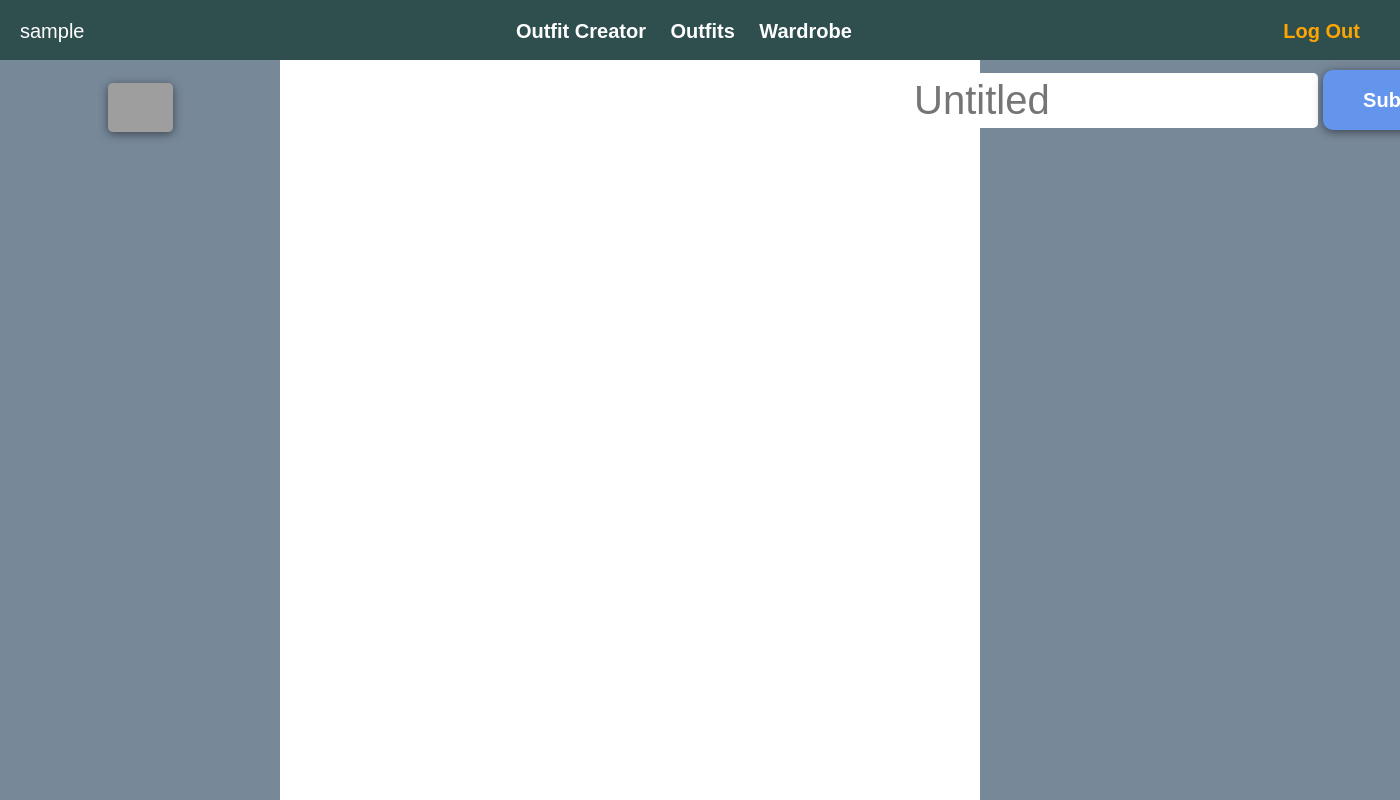
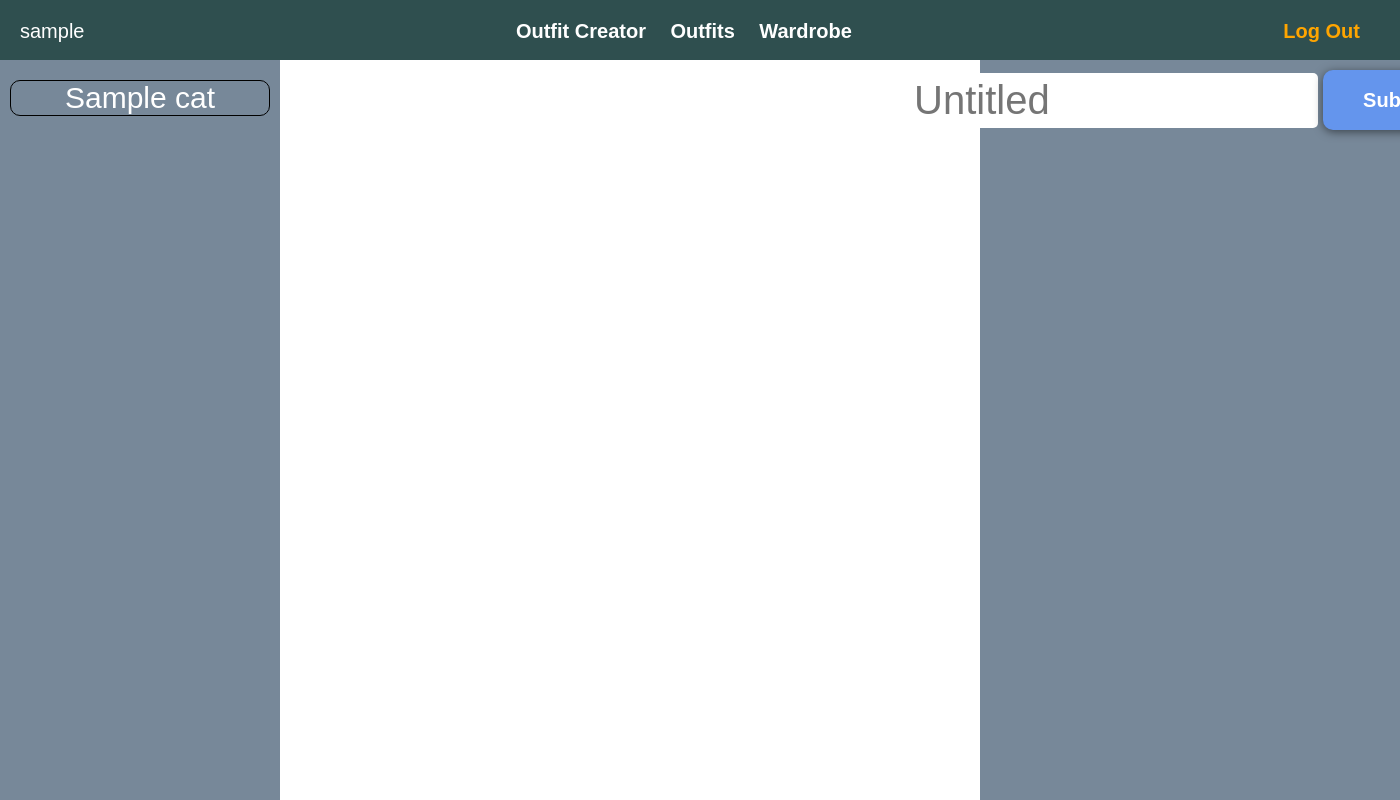
Before and after one commit to hoangthienan95/FashionApp, a Flask app: template templates/outfit_creator.html in a window 1400 px wide; the page is wider, and only the part inside the window is pictured. Run offline with Flask 2, Linux system fonts and the light colour scheme; the template is opened without the code that fills it: most values are stand-ins (such as "Sample title", 1, 10 or a date in 2020); parts of the project's set-up code (start-up, migrations or seed data) failed here and were passed over; grey boxes are pictures that could not be loaded.

Commit message:
Creator wardrobe organization

```diff
--- a/app.py
+++ b/app.py
@@ -99,21 +99,24 @@ def item_from_path(path: str) -> FashionItem:
     return db.session.query(FashionItem).filter(FashionItem.name == item_name).one()
 
 
+def by_category(items: List[FashionItem]) -> Dict[str, FashionItem]:
+    items_by_category = {k: [] for k in similarity.MERGED_CATEGORIES}
+    for item in items:
+        items_by_category[item.merged_category()].append(item)
+
+    return items_by_category
+
+
 @application.route('/wardrobe')
 def wardrobe():
     if USER_ID_KEY not in session:
         return redirect('/')
 
     user = db.session.query(User).filter(User.id == session[USER_ID_KEY]).one()
-
-    items_by_category = {k: [] for k in similarity.MERGED_CATEGORIES}
-    for item in user.wardrobe_items:
-        items_by_category[item.merged_category()].append(item)
-
     return render_template('wardrobe.html',
                            username=user.username,
                            user_wardrobe=user.wardrobe_items,
-                           wardrobe_by_category=items_by_category)
+                           wardrobe_by_category=by_category(user.wardrobe_items))
 
 
 @application.route('/randomize-wardrobe')
@@ -156,6 +159,7 @@ def outfit_creator():
     return render_template('outfit_creator.html',
                            username=user.username,
                            user_wardrobe=user.wardrobe_items,
+                           wardrobe_by_category=by_category(user.wardrobe_items),
                            categories=similarity.MERGED_CATEGORIES)
 
 
--- a/static/creator.js
+++ b/static/creator.js
@@ -148,3 +148,27 @@ async function submitOutfit() {
 document.getElementById('create-button').addEventListener('click', ev => {
     submitOutfit();
 });
+
+
+let wardrobeCategoryItems = document.querySelectorAll('.creator-wardrobe-category-items');
+
+function collapseExcept(element) {
+    if (element.classList.contains('hidden')){
+        for (let el of wardrobeCategoryItems) {
+            if (el !== element) {
+                el.classList.add('hidden');
+            }
+        }
+        element.classList.remove('hidden');
+    }
+    else {
+        element.classList.add('hidden')
+    }
+}
+
+for (let el of wardrobeCategoryItems) {
+    let name = el.parentElement.querySelector('.creator-wardrobe-category-name');
+    name.addEventListener('click', evt => {
+        collapseExcept(el);
+    });
+}
--- a/static/styles.css
+++ b/static/styles.css
@@ -173,13 +173,35 @@ body {
     width: 20%;
     height: 100%;
 
-    padding-top: 20px;
+    padding: 20px 10px 0;
     box-sizing: border-box;
-
     background-color: lightslategray;
+    text-align: center;
 
     overflow: scroll;
-    text-align: center;
+}
+
+.creator-wardrobe-category-name {
+    font-weight: normal;
+    font-size: 30px;
+
+    color: white;
+    cursor: pointer;
+}
+.creator-wardrobe-category-name:hover {
+    text-decoration: underline;
+}
+
+.creator-wardrobe-category {
+    border: 1px solid black;
+    border-radius: 10px;
+    margin-bottom: 5px;
+}
+.creator-wardrobe-category-items {
+}
+.creator-wardrobe-category-items.hidden {
+    height: 0;
+    overflow: hidden;
 }
 
 .creator-outfit {
--- a/templates/outfit_creator.html
+++ b/templates/outfit_creator.html
@@ -3,9 +3,16 @@
 {% block page_content %}
     <div class="creator-container">
         <div class="creator-wardrobe" id="wardrobe">
-            {% for item in user_wardrobe %}
-                <img class="creator-item" src="{{ item.get_path() }}" data-id="{{ item.id }}" data-category="{{ item.merged_category() }}">
-            {% endfor %}
+        {% for cat, items in wardrobe_by_category.items() %}
+            <div class="creator-wardrobe-category">
+                <div class="creator-wardrobe-category-name">{{ cat }}</div>
+                <div class="creator-wardrobe-category-items hidden">
+                    {% for item in items %}
+                        <img class="creator-item" src="{{ item.get_path() }}" data-id="{{ item.id }}" data-category="{{ item.merged_category() }}">
+                    {% endfor %}
+                </div>
+            </div>
+        {% endfor %}
         </div>
         <div class="creator-outfit" id="outfit">
             {% for category in categories %}
```
